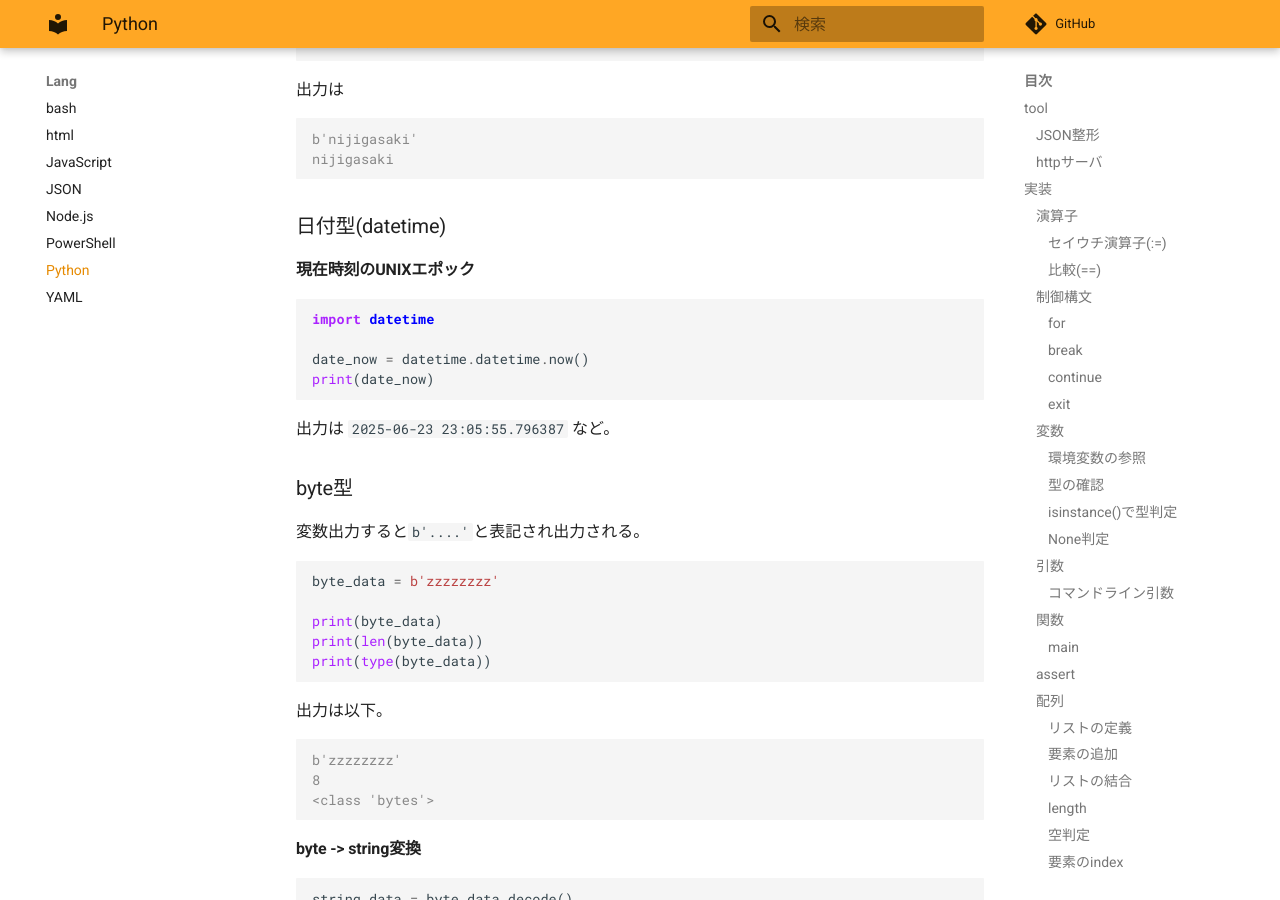
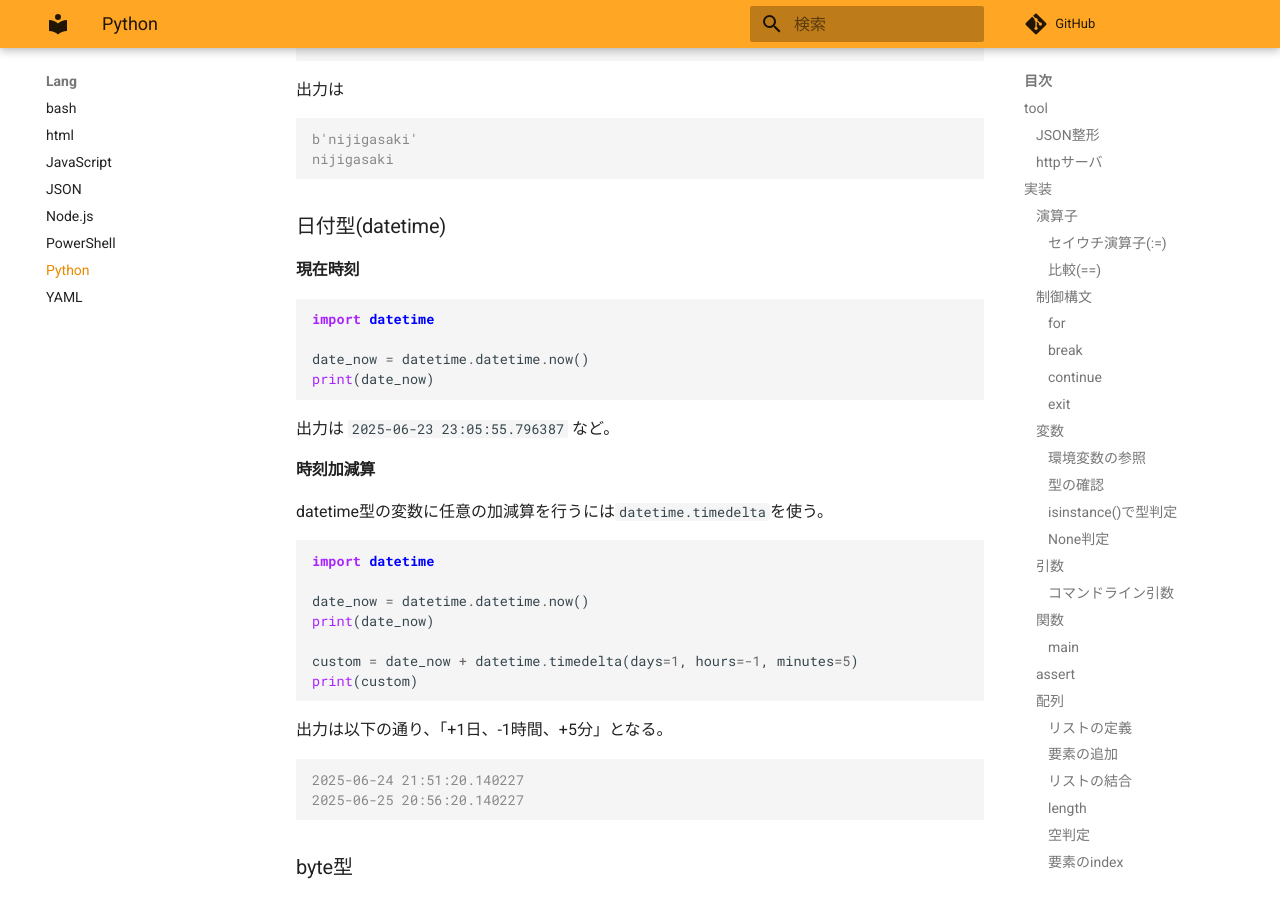
Before and after one commit to zaki-lknr/docs, an MkDocs documentation site: the page built from docs/lang/python.md, in a window 1280 px wide and 900 px high, scrolled down 13367 px. Built offline with MkDocs 1.6.1 and Material for MkDocs 9.7.7, drawn with Linux system fonts in a browser that asks for light colours; comment, search, counter and statistics services are not loaded.

Commit message:
add: lang/python: datetimeの加減算

````diff
--- a/docs/lang/python.md
+++ b/docs/lang/python.md
@@ -710,7 +710,7 @@ nijigasaki
 
 ### 日付型(datetime)
 
-#### 現在時刻のUNIXエポック
+#### 現在時刻
 
 ```py
 import datetime
@@ -720,6 +720,27 @@ print(date_now)
 ```
 
 出力は `2025-06-23 23:05:55.796387` など。
+
+#### 時刻加減算
+
+datetime型の変数に任意の加減算を行うには`datetime.timedelta`を使う。
+
+```py
+import datetime
+
+date_now = datetime.datetime.now()
+print(date_now)
+
+custom = date_now + datetime.timedelta(days=1, hours=-1, minutes=5)
+print(custom)
+```
+
+出力は以下の通り、「+1日、-1時間、+5分」となる。
+
+```console
+2025-06-24 21:51:20.140227
+2025-06-25 20:56:20.140227
+```
 
 ### byte型
 
````
